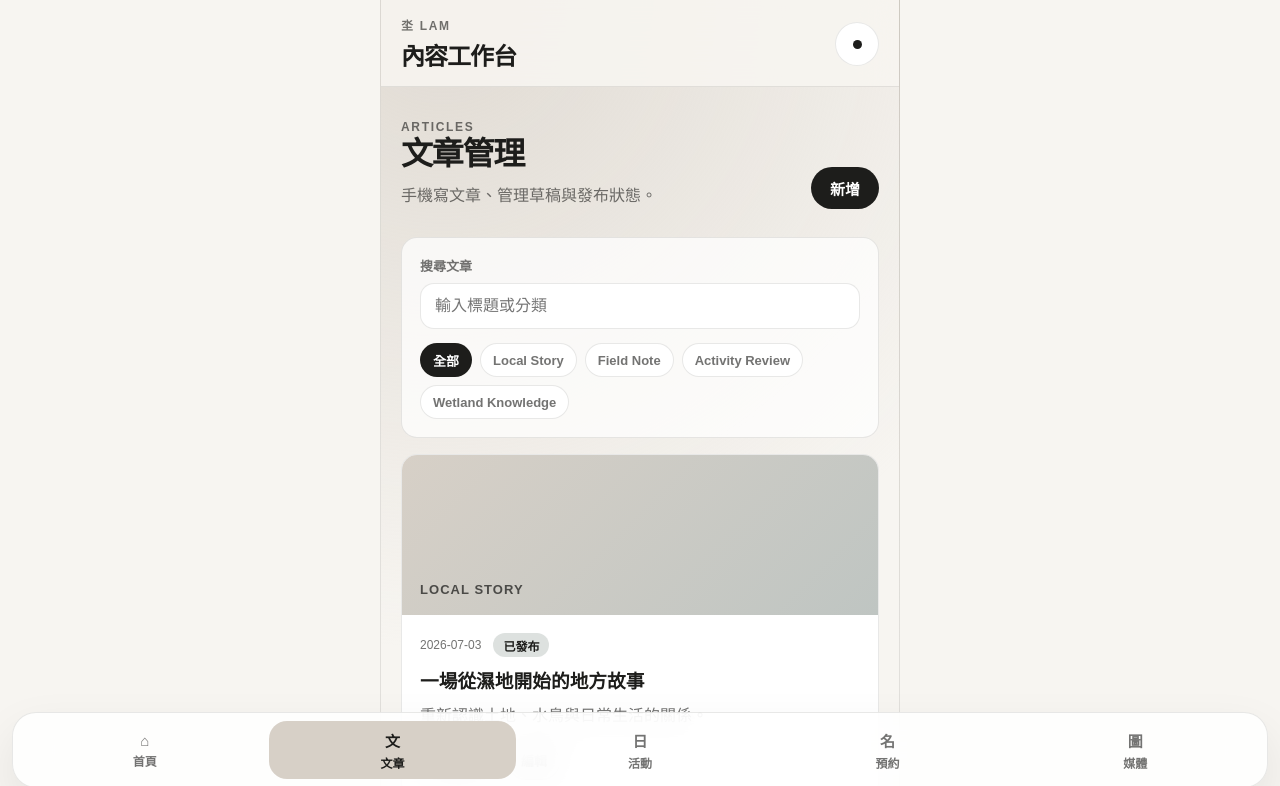
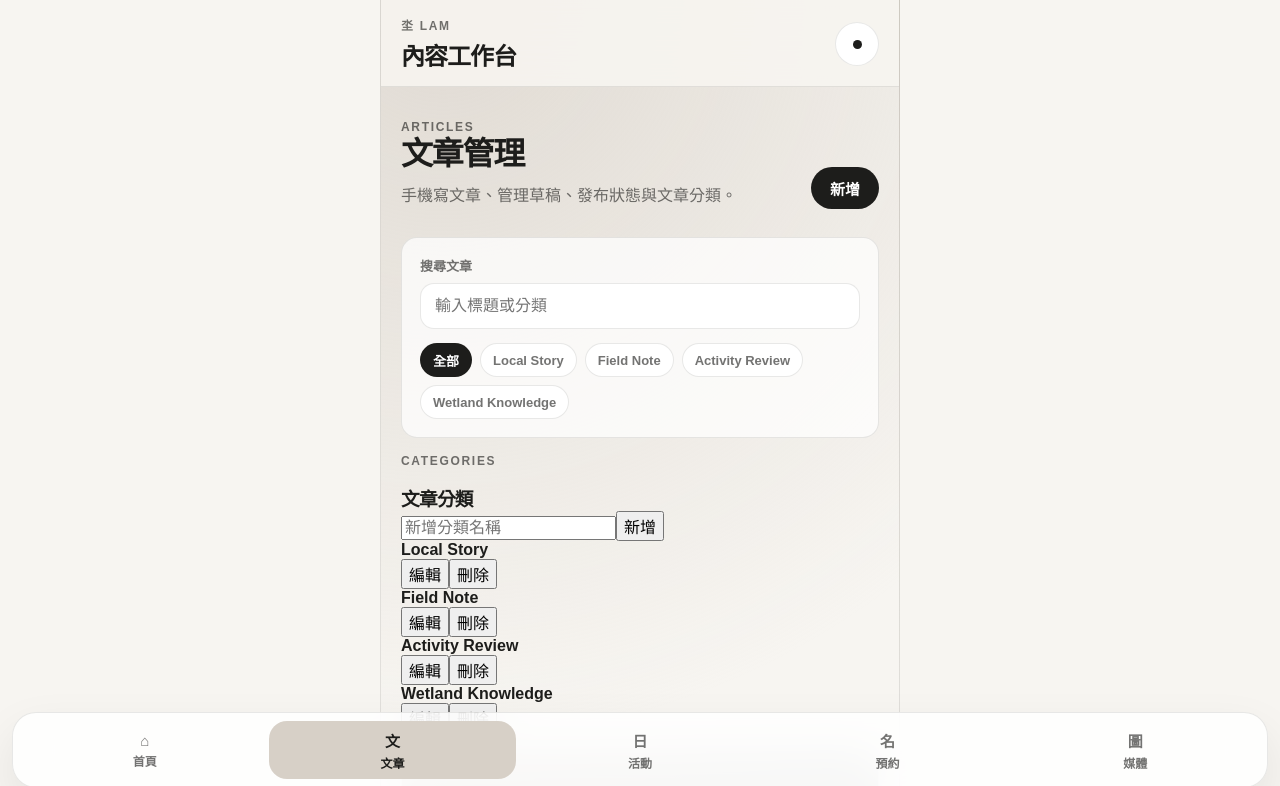
Before and after one commit to kimbridge1313-cpu/lam-mobile-cms, a React (Vite) app: page /admin/articles in a window 1280 px wide. Shown: the top 786 px of the page. Built offline with nearby package versions, Linux system fonts and the light colour scheme.

Commit message:
Make article manager editable with categories

```diff
--- a/src/admin/ArticleManager.jsx
+++ b/src/admin/ArticleManager.jsx
@@ -1,5 +1,12 @@
+import { useEffect, useMemo, useState } from "react";
 import { Link } from "react-router-dom";
-import { articleCategories, recentArticles } from "../data/mockData.js";
+import {
+  addCategory,
+  deleteCategory,
+  deleteArticle,
+  getContentState,
+  renameCategory
+} from "../lib/contentStore.js";
 
 const statusLabel = {
   published: "已發布",
@@ -8,13 +15,61 @@ const statusLabel = {
 };
 
 export default function ArticleManager() {
+  const [content, setContent] = useState(() => getContentState());
+  const [keyword, setKeyword] = useState("");
+  const [activeCategory, setActiveCategory] = useState("全部");
+  const [newCategory, setNewCategory] = useState("");
+  const [editingCategory, setEditingCategory] = useState("");
+  const [editingCategoryName, setEditingCategoryName] = useState("");
+
+  useEffect(() => {
+    const syncContent = () => setContent(getContentState());
+    window.addEventListener("lam-content-updated", syncContent);
+    return () => window.removeEventListener("lam-content-updated", syncContent);
+  }, []);
+
+  const filteredArticles = useMemo(() => {
+    return content.articles.filter((article) => {
+      const keywordMatched = [article.title, article.category, article.excerpt]
+        .join(" ")
+        .toLowerCase()
+        .includes(keyword.trim().toLowerCase());
+      const categoryMatched = activeCategory === "全部" || article.category === activeCategory;
+      return keywordMatched && categoryMatched;
+    });
+  }, [activeCategory, content.articles, keyword]);
+
+  function handleAddCategory() {
+    const nextState = addCategory(newCategory);
+    setContent(nextState);
+    setNewCategory("");
+  }
+
+  function handleRenameCategory(category) {
+    const nextState = renameCategory(category, editingCategoryName);
+    setContent(nextState);
+    setEditingCategory("");
+    setEditingCategoryName("");
+  }
+
+  function handleDeleteCategory(category) {
+    const nextState = deleteCategory(category);
+    setContent(nextState);
+    if (activeCategory === category) setActiveCategory("全部");
+  }
+
+  function handleDeleteArticle(slug) {
+    const nextState = deleteArticle(slug);
+    setContent(nextState);
+  }
+
   return (
     <div className="admin-page-stack">
       <section className="admin-page-heading">
         <div>
           <p className="eyebrow">Articles</p>
           <h2>文章管理</h2>
-          <p>手機寫文章、管理草稿與發布狀態。</p>
+          <p>手機寫文章、管理草稿、發布狀態與文章分類。</p>
         </div>
         <Link to="/admin/articles/new" className="button button-primary compact-button">
           新增
@@ -24,19 +79,89 @@ export default function ArticleManager() {
       <section className="filter-panel">
         <label className="search-field">
           <span>搜尋文章</span>
-          <input type="search" placeholder="輸入標題或分類" />
+          <input
+            type="search"
+            placeholder="輸入標題或分類"
+            value={keyword}
+            onChange={(event) => setKeyword(event.target.value)}
+          />
         </label>
 
         <div className="chip-row">
-          <button type="button" className="filter-chip active">全部</button>
-          {articleCategories.map((category) => (
-            <button type="button" className="filter-chip" key={category}>{category}</button>
+          <button
+            type="button"
+            className={activeCategory === "全部" ? "filter-chip active" : "filter-chip"}
+            onClick={() => setActiveCategory("全部")}
+          >
+            全部
+          </button>
+          {content.categories.map((category) => (
+            <button
+              type="button"
+              className={activeCategory === category ? "filter-chip active" : "filter-chip"}
+              key={category}
+              onClick={() => setActiveCategory(category)}
+            >
+              {category}
+            </button>
+          ))}
+        </div>
+      </section>
+
+      <section className="category-panel">
+        <div className="admin-section-header compact-header">
+          <div>
+            <p className="eyebrow">Categories</p>
+            <h3>文章分類</h3>
+          </div>
+        </div>
+
+        <div className="category-add-row">
+          <input
+            type="text"
+            placeholder="新增分類名稱"
+            value={newCategory}
+            onChange={(event) => setNewCategory(event.target.value)}
+          />
+          <button type="button" onClick={handleAddCategory}>新增</button>
+        </div>
+
+        <div className="category-list">
+          {content.categories.map((category) => (
+            <article className="category-row" key={category}>
+              {editingCategory === category ? (
+                <input
+                  type="text"
+                  value={editingCategoryName}
+                  onChange={(event) => setEditingCategoryName(event.target.value)}
+                />
+              ) : (
+                <strong>{category}</strong>
+              )}
+
+              <div className="category-actions">
+                {editingCategory === category ? (
+                  <button type="button" onClick={() => handleRenameCategory(category)}>儲存</button>
+                ) : (
+                  <button
+                    type="button"
+                    onClick={() => {
+                      setEditingCategory(category);
+                      setEditingCategoryName(category);
+                    }}
+                  >
+                    編輯
+                  </button>
+                )}
+                <button type="button" onClick={() => handleDeleteCategory(category)}>刪除</button>
+              </div>
+            </article>
           ))}
         </div>
       </section>
 
       <section className="stack-list">
-        {recentArticles.map((article) => (
+        {filteredArticles.map((article) => (
           <article className="manager-card" key={article.id}>
             <div className="manager-card-media">{article.category}</div>
             <div className="manager-card-body">
@@ -49,6 +174,7 @@ export default function ArticleManager() {
               <div className="card-actions">
                 <Link to={`/admin/articles/${article.slug}`}>查看文章</Link>
                 <Link to={`/admin/articles/${article.slug}/edit`}>編輯</Link>
+                <button type="button" onClick={() => handleDeleteArticle(article.slug)}>刪除</button>
               </div>
             </div>
           </article>
```
